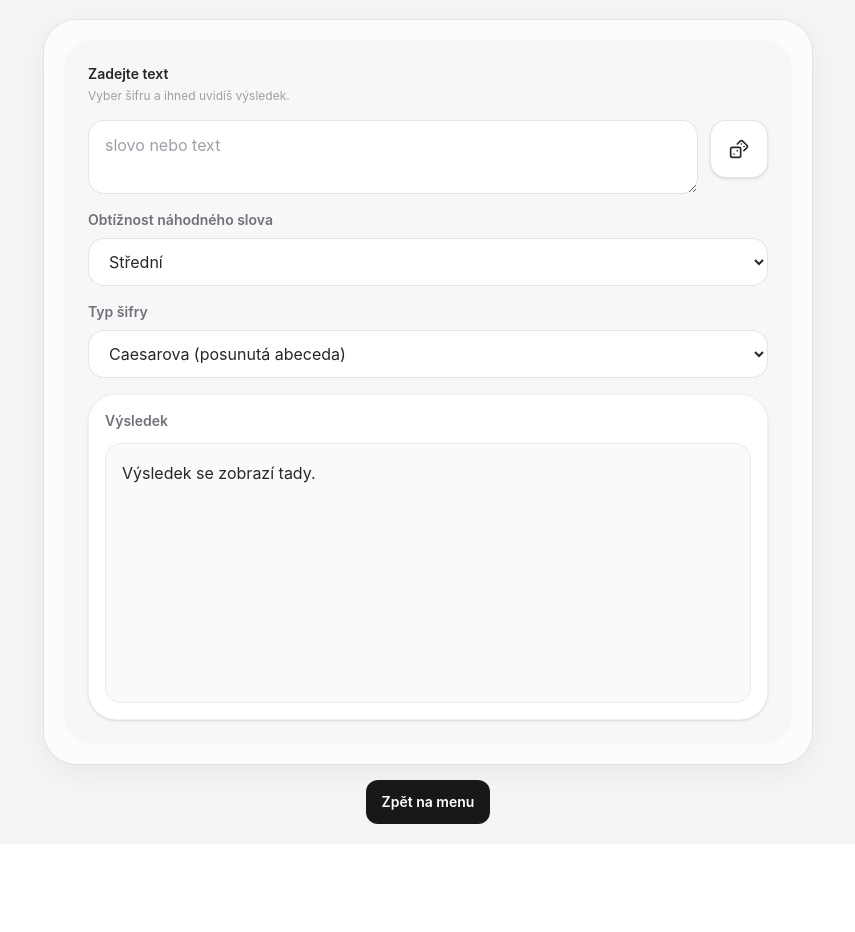
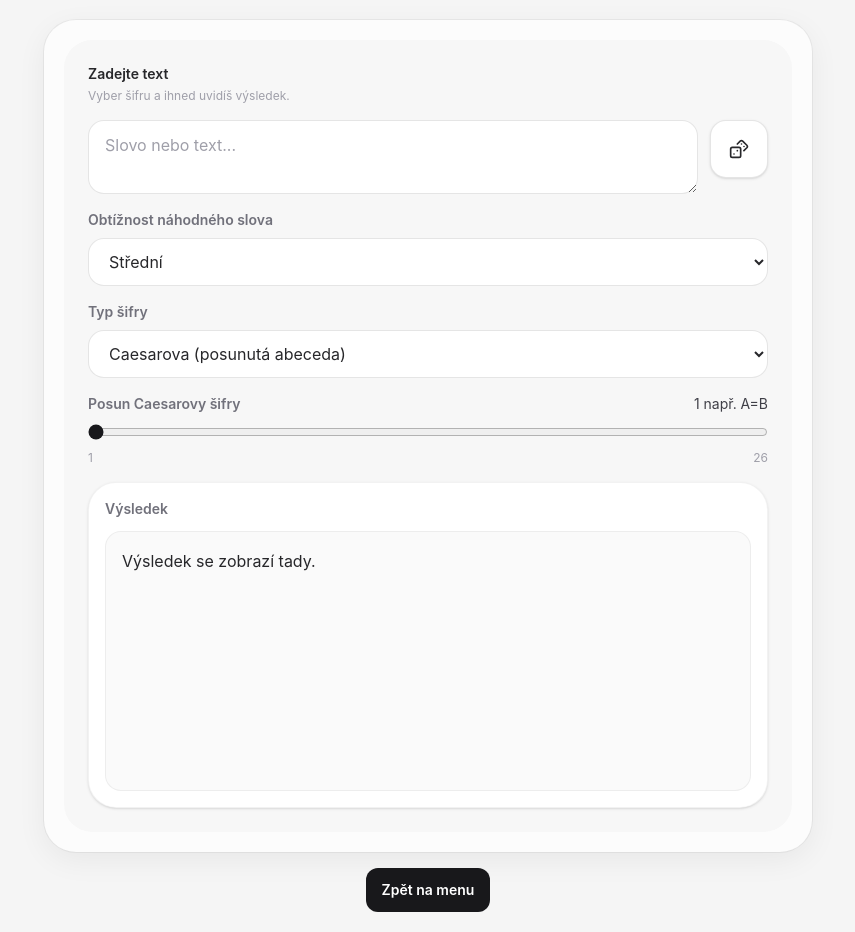
Before and after one commit to DominikPrusa/pionyr-helper, a React (Vite) app: page /ciphers in a window 1280 px wide. Shown: the whole page, without its empty margins (212-1067 px from the left). Before the commit the page ends 844 px from the top, so only its background shows below. Built offline with nearby package versions, Linux system fonts and the light colour scheme.

Commit message:
caesar, presmycka, o dve o tri,...

```diff
--- a/src/pages/Ciphers.tsx
+++ b/src/pages/Ciphers.tsx
@@ -2,6 +2,7 @@ import React, { useMemo, useState } from "react";
 import { Dices } from "lucide-react";
 import { useNavigate } from "react-router-dom";
 import { WORDS_BY_DIFFICULTY } from "../utils/RandomWords";
+import { anagram, caesarCipher, filledLetters } from "../utils/Ciphers";
 
 const DIFFICULTY_OPTIONS = [
   { value: "easy", label: "Lehká" },
@@ -14,23 +15,31 @@ const CIPHER_OPTIONS = [
   { value: "caesar", label: "Caesarova (posunutá abeceda)" },
   { value: "mobilni", label: "Mobilní" },
   { value: "prvniposledni", label: "První a poslední" },
-  { value: "presmycka", label: "Přesmyčka" },
+  { value: "kazdexpismeno", label: "Každé X-té písmeno" },
   { value: "pozpatku", label: "Slovo pozpátku" },
   { value: "mrizka", label: "Mřížka" },
 ];
 
-const getResultPlaceholder = (cipher: string, text: string) => {
+// nastav podle abecedy, kterou používáš v caesarCipher
+const CAESAR_ALPHABET_LENGTH = 26;
+
+const getResultPlaceholder = (
+  cipher: string,
+  text: string,
+  caesarOffset: number,
+  fillLetters: number,
+) => {
   if (!text.trim()) return "Výsledek se zobrazí tady.";
 
   switch (cipher) {
     case "caesar":
-      return `Caesar result for: ${text}`;
+      return caesarCipher(text, caesarOffset);
     case "mobilni":
       return `Mobilní result for: ${text}`;
     case "prvniposledni":
-      return `Prvni a poslední result for: ${text}`;
-    case "presmycka":
-      return `Přesmyčka result for: ${text}`;
+      return anagram(text);
+    case "kazdexpismeno":
+      return filledLetters(text, fillLetters);
     case "pozpatku":
       return `Pozpátku result for: ${text}`;
     case "mrizka":
@@ -44,13 +53,15 @@ const Ciphers = () => {
   const navigate = useNavigate();
   const [text, setText] = useState("");
   const [selectedCipher, setSelectedCipher] = useState("caesar");
+  const [caesarOffset, setCaesarOffset] = useState(1);
+  const [fillLetters, setFillLetters] = useState(3);
   const [difficulty, setDifficulty] = useState<
     "easy" | "medium" | "hard" | "extreme"
   >("medium");
 
   const resultText = useMemo(
-    () => getResultPlaceholder(selectedCipher, text),
-    [selectedCipher, text],
+    () => getResultPlaceholder(selectedCipher, text, caesarOffset, fillLetters),
+    [selectedCipher, text, caesarOffset, fillLetters],
   );
 
   const handleRandomWord = () => {
@@ -77,7 +88,7 @@ const Ciphers = () => {
               <textarea
                 value={text}
                 onChange={(e) => setText(e.target.value)}
-                placeholder="slovo nebo text"
+                placeholder="Slovo nebo text..."
                 rows={2}
                 className="min-h-[58px] flex-1 resize-y rounded-2xl border border-black/10 bg-white px-4 py-3 text-base text-zinc-900 placeholder:text-zinc-400 outline-none transition focus:border-black/15 focus:ring-2 focus:ring-black/5"
               />
@@ -99,7 +110,9 @@ const Ciphers = () => {
               <select
                 value={difficulty}
                 onChange={(e) =>
-                  setDifficulty(e.target.value as "easy" | "medium" | "hard")
+                  setDifficulty(
+                    e.target.value as "easy" | "medium" | "hard" | "extreme",
+                  )
                 }
                 className="w-full rounded-2xl border border-black/10 bg-white px-4 py-3 text-base text-zinc-800 outline-none transition focus:border-black/15 focus:ring-2 focus:ring-black/5"
               >
@@ -128,6 +141,56 @@ const Ciphers = () => {
               </select>
             </div>
 
+            {selectedCipher === "caesar" && (
+              <div>
+                <div className="mb-2 flex items-center justify-between">
+                  <p className="text-sm font-semibold text-zinc-500">
+                    Posun Caesarovy šifry
+                  </p>
+                  <span className="text-sm text-zinc-700">
+                    {caesarOffset} např. A={caesarCipher("A", caesarOffset)}
+                  </span>
+                </div>
+
+                <input
+                  type="range"
+                  min={1}
+                  max={CAESAR_ALPHABET_LENGTH}
+                  value={caesarOffset}
+                  onChange={(e) => setCaesarOffset(Number(e.target.value))}
+                  className="w-full accent-zinc-900"
+                />
+
+                <div className="mt-1 flex justify-between text-xs text-zinc-400">
+                  <span>1</span>
+                  <span>{CAESAR_ALPHABET_LENGTH}</span>
+                </div>
+              </div>
+            )}
+            {selectedCipher === "kazdexpismeno" && (
+              <div>
+                <div className="mb-2 flex items-center justify-between">
+                  <p className="text-sm font-semibold text-zinc-500">
+                    Každé {fillLetters} písmeno
+                  </p>
+                </div>
+
+                <input
+                  type="range"
+                  min={1}
+                  max={10}
+                  value={fillLetters}
+                  onChange={(e) => setFillLetters(Number(e.target.value))}
+                  className="w-full accent-zinc-900"
+                />
+
+                <div className="mt-1 flex justify-between text-xs text-zinc-400">
+                  <span>1</span>
+                  <span>10</span>
+                </div>
+              </div>
+            )}
+
             <div className="min-h-[320px] rounded-[1.75rem] border border-black/5 bg-white p-4 shadow-sm">
               <p className="mb-3 text-sm font-semibold text-zinc-500">
                 Výsledek
--- /dev/null
+++ b/src/utils/Ciphers.ts
@@ -0,0 +1,100 @@
+export const removeCzechDiacritics = (text: string): string => {
+  return text.normalize("NFD").replace(/[\u0300-\u036f]/g, "");
+};
+
+// Caesar
+export const caesarCipher = (text: string, offset: number) => {
+  const normalizedText = removeCzechDiacritics(text);
+  const normalizedOffset = ((offset % 26) + 26) % 26;
+
+  return normalizedText
+    .split("")
+    .map((char) => {
+      if (char >= "A" && char <= "Z") {
+        const code = char.charCodeAt(0) - 65;
+        return String.fromCharCode(((code + normalizedOffset) % 26) + 65);
+      }
+
+      if (char >= "a" && char <= "z") {
+        const code = char.charCodeAt(0) - 97;
+        return String.fromCharCode(((code + normalizedOffset) % 26) + 97);
+      }
+
+      return char;
+    })
+    .join("");
+};
+
+// prvni a posledni (presmycka)
+const shuffleArray = <T>(array: T[]): T[] => {
+  const result = [...array];
+
+  for (let i = result.length - 1; i > 0; i--) {
+    const j = Math.floor(Math.random() * (i + 1));
+    [result[i], result[j]] = [result[j], result[i]];
+  }
+
+  return result;
+};
+
+const scrambleWord = (word: string): string => {
+  if (word.length <= 3) return word;
+
+  const first = word[0];
+  const last = word[word.length - 1];
+  const middle = word.slice(1, -1).split("");
+
+  const shuffledMiddle = shuffleArray(middle).join("");
+
+  return `${first}${shuffledMiddle}${last}`;
+};
+
+export const anagram = (text: string): string => {
+  const normalizedText = removeCzechDiacritics(text);
+
+  return normalizedText
+    .split(/(\s+)/)
+    .map((part) => {
+      if (/^\s+$/.test(part)) return part;
+      return scrambleWord(part);
+    })
+    .join("");
+};
+
+// every x letter
+const RANDOM_ALPHABET = "abcdefghijklmnopqrstuvwxyz";
+
+const getRandomLetter = (): string => {
+  const index = Math.floor(Math.random() * RANDOM_ALPHABET.length);
+  return RANDOM_ALPHABET[index];
+};
+
+const fillWord = (word: string, fillCount: number): string => {
+  // AI comprehension problem
+  fillCount--;
+  if (word.length <= 1 || fillCount <= 0) return word;
+
+  let result = word[0];
+
+  for (let i = 1; i < word.length; i++) {
+    for (let j = 0; j < fillCount; j++) {
+      result += getRandomLetter();
+    }
+    result += word[i];
+  }
+
+  return result;
+};
+
+export const filledLetters = (text: string, fillCount: number): string => {
+  const normalizedText = removeCzechDiacritics(text);
+  const safeFillCount = Math.max(0, Math.floor(fillCount));
+
+  return normalizedText
+    .split(/(\s+)/)
+    .map((part) => {
+      if (/^\s+$/.test(part)) return part;
+      return fillWord(part, safeFillCount);
+    })
+    .join("");
+};
```
